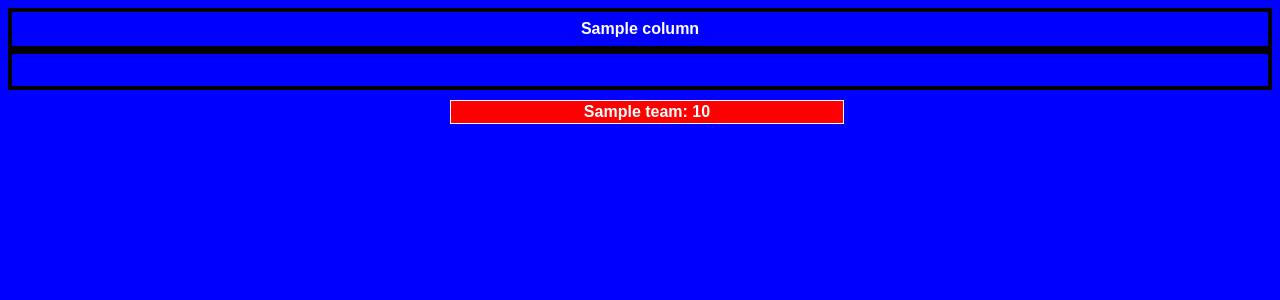
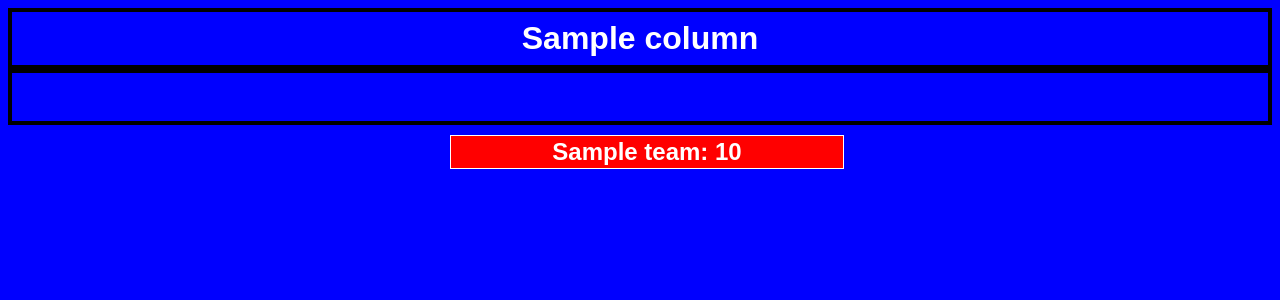
Before and after one commit to emilylutz/jeopardy, a Django app: template jeopardy/templates/board.html in a window 1280 px wide. Shown: the top 300 px of the page. Run offline with Django 3.2, Linux system fonts and the light colour scheme; tables that the repository leaves empty hold one stand-in row (values such as "Sample post"); the template is opened without the code that fills it: values that come from a table or form of the project are taken from there, most other values are stand-ins (such as "Sample title", 1, 10 or a date in 2020); lists and menus that the app fills with data are empty.

Commit message:
bigger board

```diff
--- a/jeopardy/templates/board.html
+++ b/jeopardy/templates/board.html
@@ -24,6 +24,7 @@ th, td {
     vertical-align: center;
     font-family: Arial, Helvetica, sans-serif;
     font-weight: bold;
+    font-size: 200%
 }
 
 th {
@@ -83,7 +84,7 @@ p.MiddleAlign  {
     text-align: center;
     font-family: Arial, Helvetica, sans-serif;
     font-weight: bold;
-    font-size: 100%;
+    font-size: 150%;
     margin: auto;
     width: 100%;
     border: 1px solid white;
```
